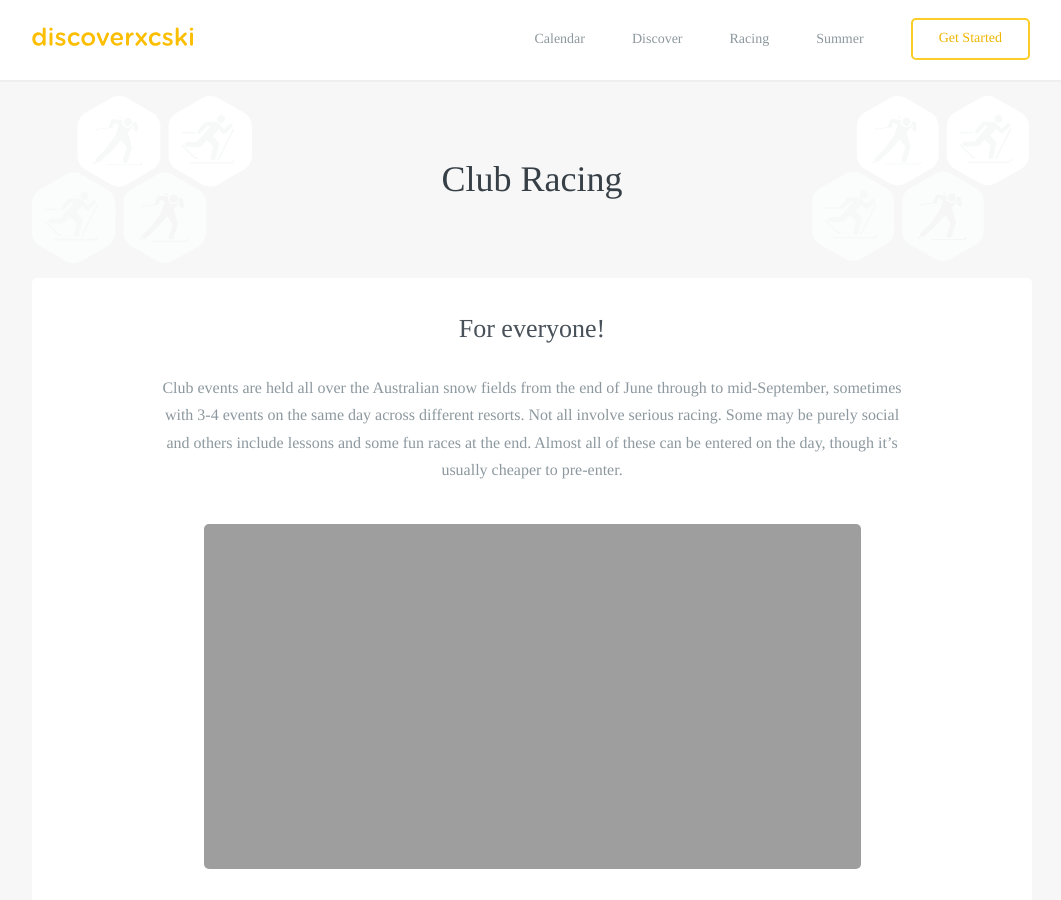
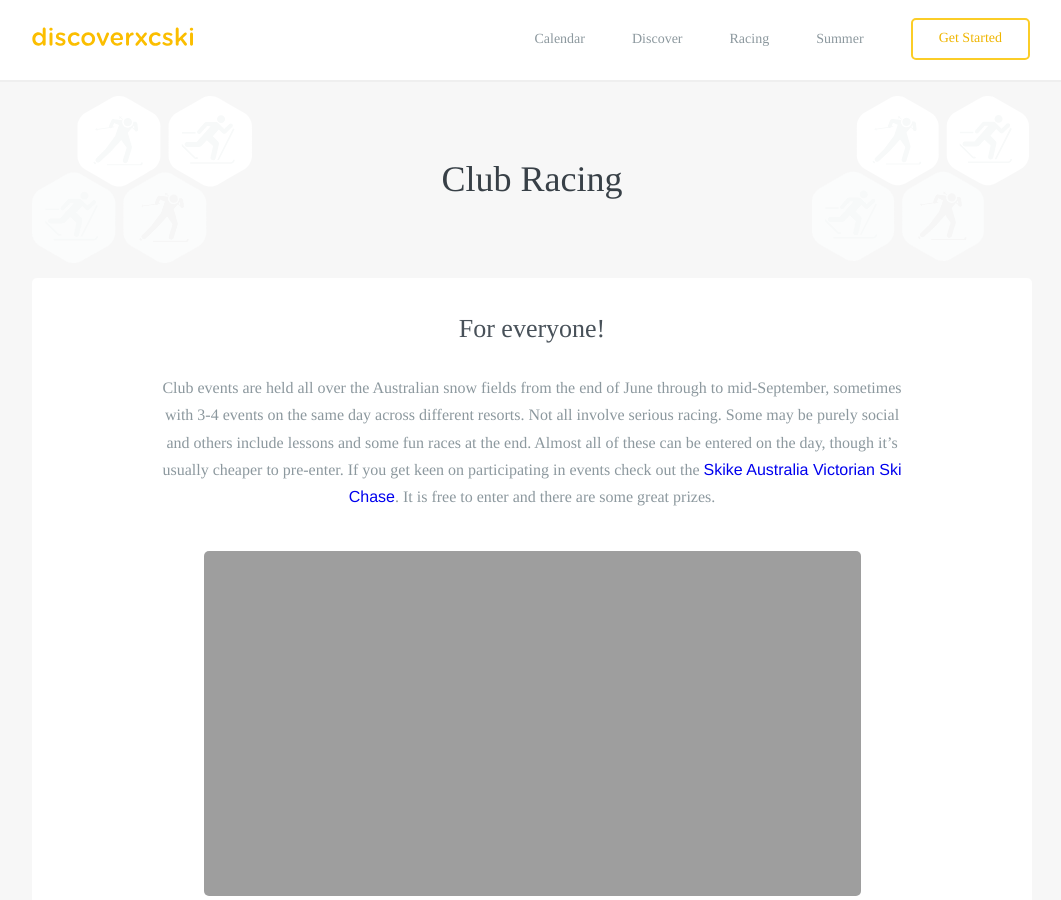
Before and after one commit to robcatto/robcatto.github.io, a Jekyll site: the page built from racing/club-level/index.html, in a window 1280 px wide and 900 px high. Shown: the whole window, without its empty margins (108-1169 px from the left). Built offline with Jekyll 4.4.1, drawn with Linux system fonts in a browser that asks for light colours; some web fonts are replaced; Markdown is read by kramdown in place of the engine named in the settings.

Commit message:
Update index.html

```diff
--- a/racing/club-level/index.html
+++ b/racing/club-level/index.html
@@ -32,7 +32,7 @@ layout: default
         <div id="content1">
         <section class="mobile_section">
                 <h3>For everyone!</h3>
-                <p>Club events are held all over the Australian snow fields from the end of June through to mid-September, sometimes with 3-4 events on the same day across different resorts. Not all involve serious racing. Some may be purely social and others include lessons and some fun races at the end. Almost all of these can be entered on the day, though it’s usually cheaper to pre-enter.
+                <p>Club events are held all over the Australian snow fields from the end of June through to mid-September, sometimes with 3-4 events on the same day across different resorts. Not all involve serious racing. Some may be purely social and others include lessons and some fun races at the end. Almost all of these can be entered on the day, though it’s usually cheaper to pre-enter. If you get keen on participating in events check out the <a href="http://ausxc.com/2015/06/15/skike-australia-victorian-ski-chase/" target="_blank">Skike Australia Victorian Ski Chase</a>.  It is free to enter and there are some great prizes.
 
                 </p>
                 <div class="one">
```
